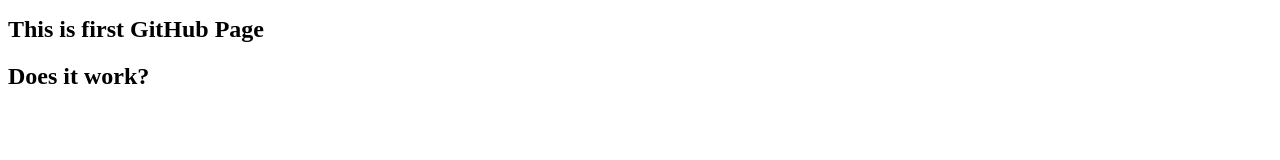
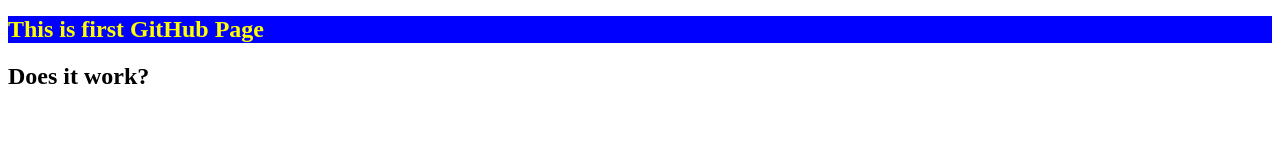
Before and after one commit to gryncz/hello-world, a plain HTML site: page index.html in a window 1280 px wide. Drawn offline with Linux system fonts and the light colour scheme.

Commit message:
Update style.css

```diff
--- a/css/style.css
+++ b/css/style.css
@@ -1,5 +1,5 @@
 h1 {
   font-size: 1.5rem;
-  color: "yellow";
-  background: "blue";
+  color: yellow;
+  background: blue;
 }
```
